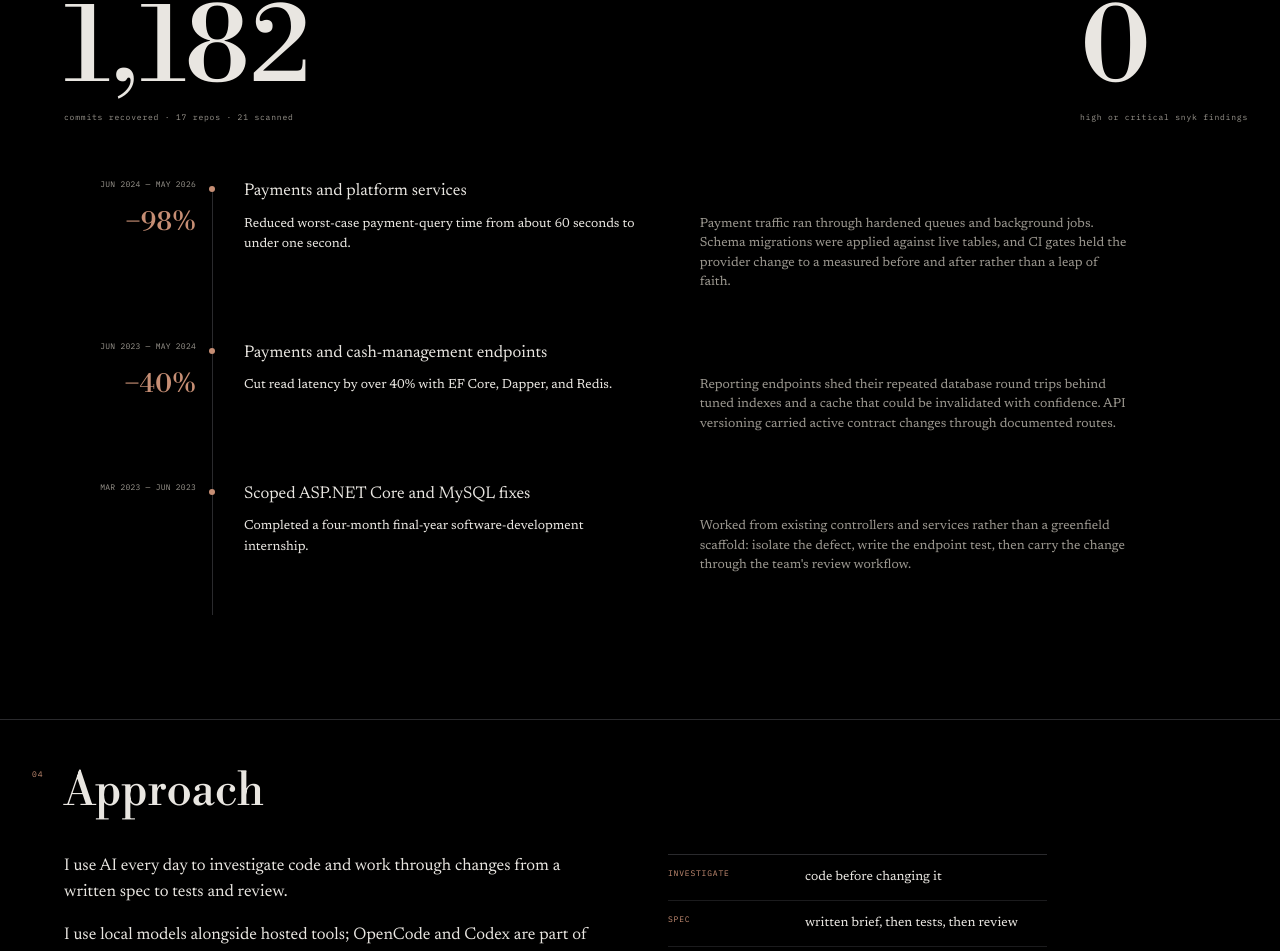
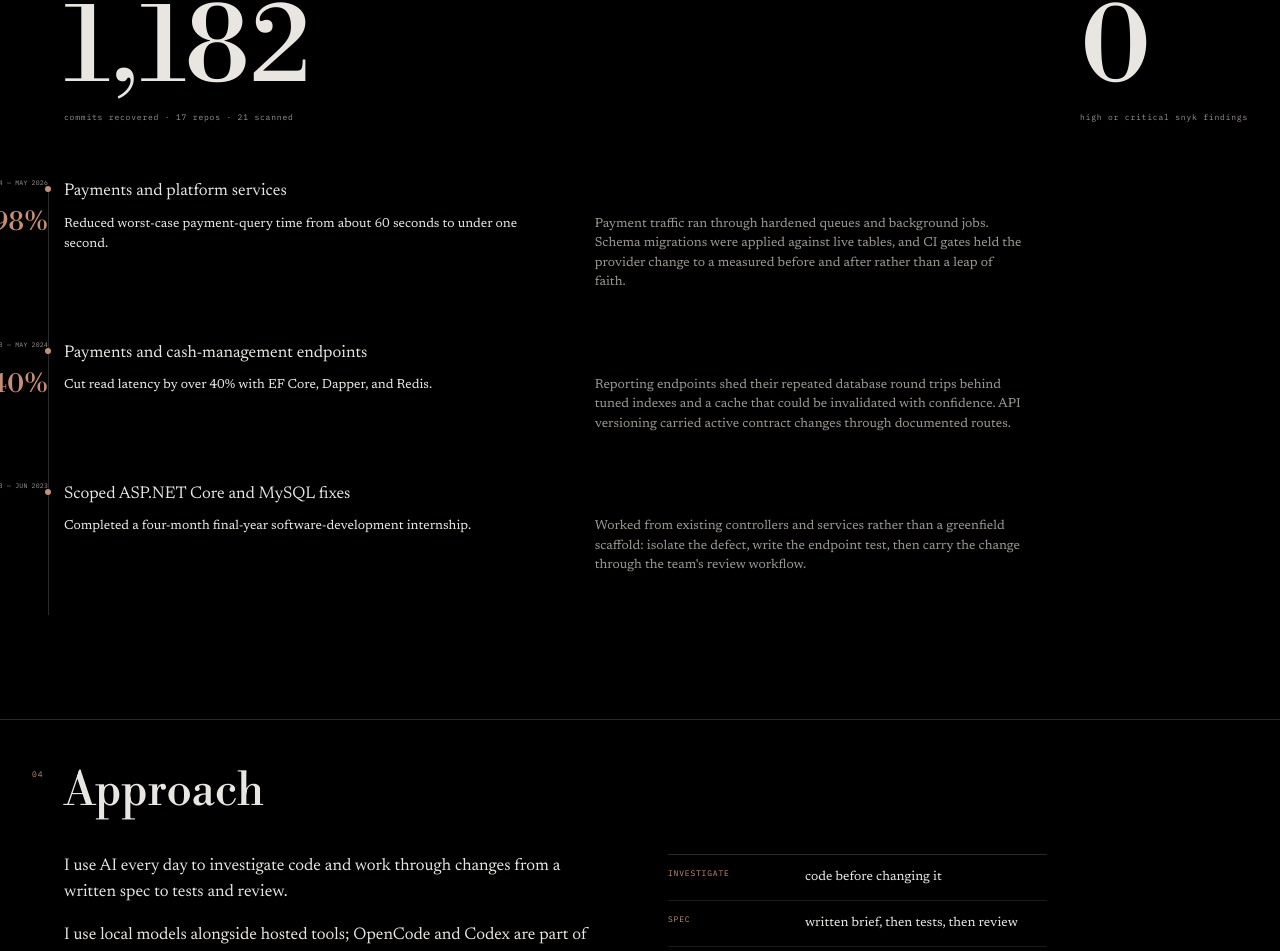
Before and after one commit to nathwn12/nathwn12.github.io, a React (Vite) app: page / in a window 1280 px wide. Shown: the part 2495-3446 px from the top of the page. Built offline with nearby package versions, Linux system fonts and the light colour scheme.

Commit message:
style(work): align spine to the field edge

```diff
--- a/src/styles/ledger.css
+++ b/src/styles/ledger.css
@@ -210,9 +210,9 @@
     --frame-native: 96rem;
     --gutter: var(--space-48);
     --index-rail: var(--space-64);
-    --spine-rail: 240px;
     --measure-contact: 28ch;
     --measure-wide: 64ch;
+    --text-date-margin: 0.5625rem;
   }
 }
 
@@ -222,9 +222,10 @@
     --gutter: var(--space-64);
     --text-display: clamp(4rem, 8.5vw, 13rem);
     --index-rail: var(--space-96);
-    --spine-rail: 300px;
     --measure-contact: 32ch;
     --measure-wide: 72ch;
+    --date-gap: var(--space-16);
+    --text-date-margin: 0.6875rem;
   }
 }
 
@@ -1108,13 +1109,14 @@
 
 .pc .spine {
   position: relative;
-  padding-inline-start: var(--spine-rail);
+  /* The body starts on the shared field edge, like the other four chapters. */
+  padding-inline-start: 0;
 }
 
 .pc .spine::before {
   content: "";
   position: absolute;
-  inset-inline-start: calc(var(--spine-rail) - var(--space-32));
+  inset-inline-start: calc(-1 * var(--space-16));
   inset-block-start: var(--space-8);
   inset-block-end: var(--space-8);
   width: 1px;
@@ -1132,7 +1134,7 @@
 .pc .node::before {
   content: "";
   position: absolute;
-  inset-inline-start: calc(-1 * var(--space-32) - 3px);
+  inset-inline-start: calc(-1 * var(--space-16) - 3px);
   inset-block-start: var(--space-8);
   width: 6px;
   height: 6px;
@@ -1140,28 +1142,50 @@
   border-radius: 50%;
 }
 
+/* Below the margin threshold the stamps sit above their node. */
+.pc .date,
+.pc .stampfig {
+  grid-column: 1 / -1;
+  font-family: var(--font-data);
+  color: var(--color-ink-muted);
+}
+
 .pc .date {
-  position: absolute;
-  inset-inline-start: calc(-1 * var(--spine-rail));
-  inset-block-start: 0;
-  width: calc(var(--spine-rail) - var(--space-48));
-  text-align: right;
-  font-family: var(--font-data);
   font-size: var(--text-mono);
-  color: var(--color-ink-muted);
   letter-spacing: 0.03em;
-  white-space: nowrap;
+  margin-block-end: var(--space-4);
 }
 
 .pc .stampfig {
-  position: absolute;
-  inset-inline-start: calc(-1 * var(--spine-rail));
-  inset-block-start: var(--space-24);
-  width: calc(var(--spine-rail) - var(--space-48));
-  text-align: right;
   font-family: var(--font-display);
   font-size: var(--text-figure-sm);
   color: var(--color-signal);
+  margin-block-end: var(--space-8);
+}
+
+/* At the measure and above they hang in the left margin, right-aligned. */
+@media (min-width: 1200px) {
+  .pc .date,
+  .pc .stampfig {
+    position: absolute;
+    inset-inline-start: calc(-1 * var(--date-offset));
+    width: calc(var(--date-offset) - var(--date-gap));
+    padding-inline-end: var(--date-gap);
+    text-align: right;
+    white-space: nowrap;
+    font-size: var(--text-date-margin);
+  }
+
+  .pc .date {
+    inset-block-start: 0;
+    margin-block-end: 0;
+  }
+
+  .pc .stampfig {
+    inset-block-start: var(--space-24);
+    margin-block-end: 0;
+    font-size: var(--text-figure-sm);
+  }
 }
 
 .pc h3 {
@@ -1353,23 +1377,6 @@
     columns: 1;
   }
 
-  .pc .spine::before {
-    inset-inline-start: calc(var(--spine-rail) - var(--space-16));
-  }
-
-  .pc .node::before {
-    inset-inline-start: calc(-1 * var(--space-16) - 3px);
-  }
-
-  .pc .date,
-  .pc .stampfig {
-    width: calc(var(--spine-rail) - var(--space-24));
-  }
-
-  .pc .date {
-    white-space: normal;
-  }
-
   .pc .node {
     grid-template-columns: 1fr;
     row-gap: var(--space-8);
--- a/src/styles/tokens.css
+++ b/src/styles/tokens.css
@@ -51,9 +51,12 @@
   /* ONE content field and index rail for all five chapters. */
   --field: var(--frame-native);
   --index-rail: var(--space-32);
-  --spine-rail: 180px;
   --measure-contact: 22ch;
   --measure-wide: 56ch;
+  /* The Work margin stamps hang left of the body, never inside its measure. */
+  --date-offset: clamp(112px, 6.9vw, 176px);
+  --date-gap: var(--space-8);
+  --text-date-margin: 0.40625rem;
 
   /* Spacing — unit 4px; scale [0,4,8,12,16,24,32,48,64,96,128]. */
   --spacing: 4px;
```
Also changed, not shown: 1 other file (tests, documents, lock files or other folders).
